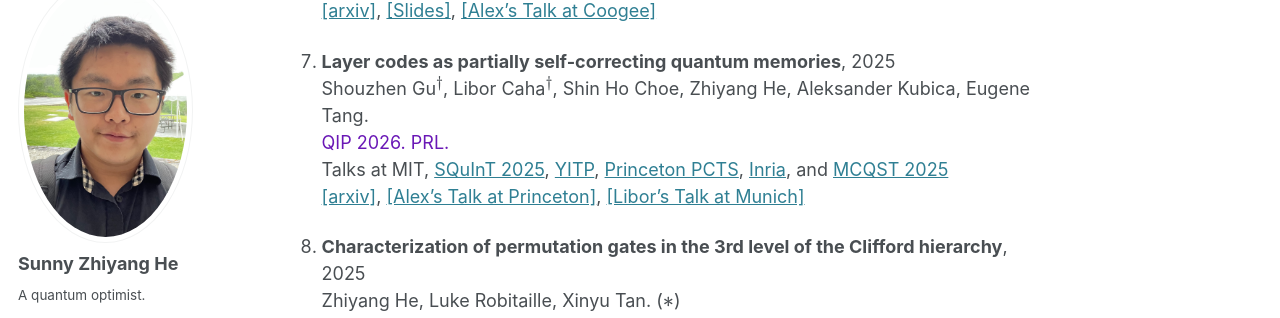
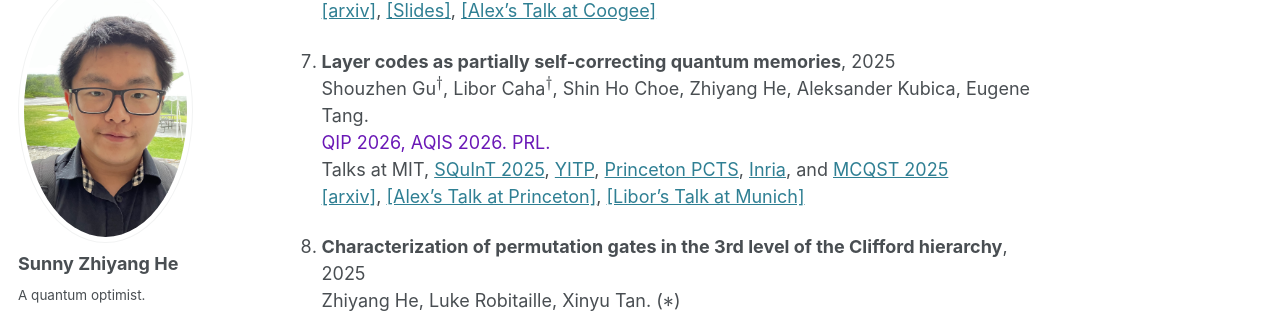
Before and after one commit to SunnyZhiyangHe/sunnyzhiyanghe.github.io, a Jekyll site: the page built from _pages/about.md, in a window 1280 px wide and 900 px high, scrolled down 3131 px. Shown: the part 128-446 px from the top of the window. Built offline with Jekyll 4.4.1, drawn with Linux system fonts in a browser that asks for light colours.

Commit message:
Update about.md

```diff
--- a/_pages/about.md
+++ b/_pages/about.md
@@ -132,7 +132,7 @@ Alexander Cowtan, Zhiyang He, Dominic J. Williamson, Theodore J. Yoder.
 
 1. __Layer codes as partially self-correcting quantum memories__, 2025
 Shouzhen Gu$$^\dagger$$, Libor Caha$$^\dagger$$, Shin Ho Choe, Zhiyang He, Aleksander Kubica, Eugene Tang.
-<span class="venue">QIP 2026. PRL.</span>
+<span class="venue">QIP 2026, AQIS 2026. PRL.</span>
 Talks at MIT, [SQuInT 2025](https://squint.unm.edu/events/2025.html), [YITP](https://sites.google.com/view/2025-yitp-logical-gates/home), [Princeton PCTS](https://pcts.princeton.edu/events/2025/theoretical-and-experimental-advances-quantum-error-correction), [Inria](https://team.inria.fr/qasar/), and [MCQST 2025](https://www.mcqst.de/conference2025/)
 [[arxiv]](https://arxiv.org/abs/2510.06659), [[Alex's Talk at Princeton]](https://mediacentral.princeton.edu/media/Kubica%2C+Alex%2C+February+5%2C+2025%2C+%22Quantum+memories+and+self-correction%22/1_kit0egwf), [[Libor's Talk at Munich]](https://www.youtube.com/watch?v=Hkl_IcdhAmQ)
 
```
